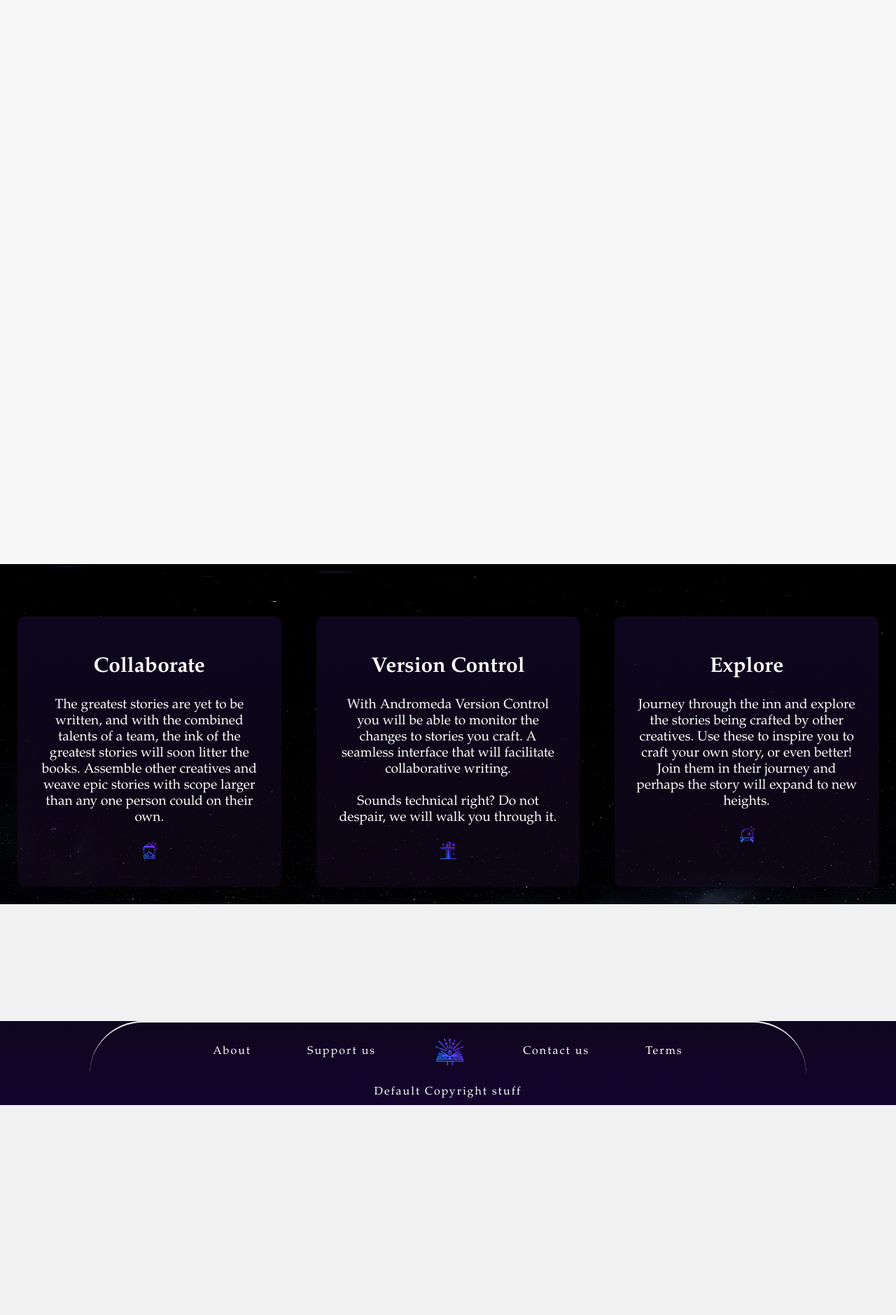
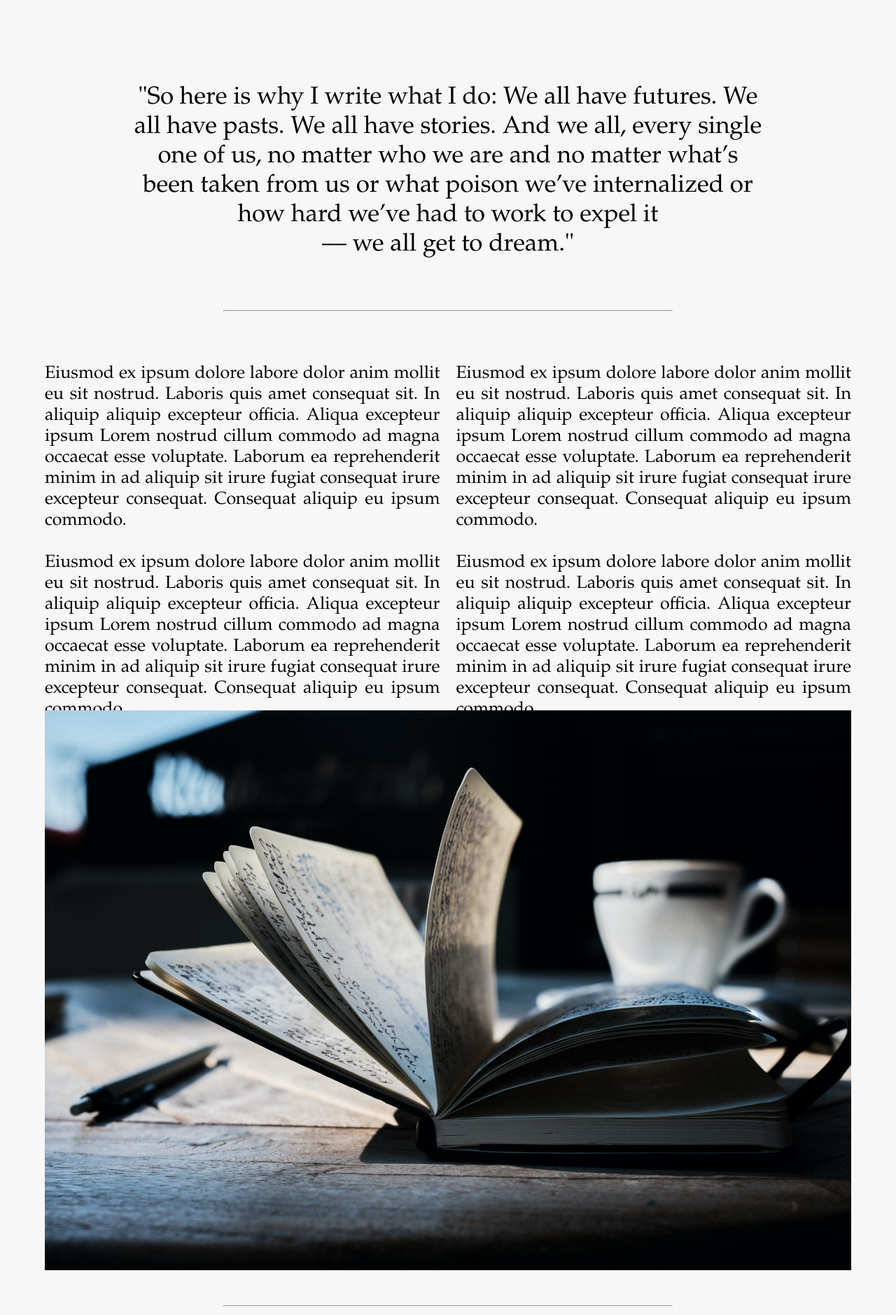
Before and after one commit to BaraKona/andromeda-inn--beta-, a React (Create React App) app: page /about in a window 1280 px wide. Shown: the part 560-2439 px from the top of the page at 70% size. Before the commit the page ends 2139 px from the top, so only its background shows below. Built offline with nearby package versions, Linux system fonts and the light colour scheme; no server answers.

Commit message:
aboutPage work

```diff
--- a/src/components/about/aboutAndro.js
+++ b/src/components/about/aboutAndro.js
@@ -20,10 +20,60 @@ export default function aboutAndro() {
             <div className = "problemStatement">
                 <div className = "problemContainer">
                     <img className="appleIcon floating" src={apple} alt="cauldron"/>
-                    <h1> The Problem </h1>
+                    <h1 className = "hCh1"> The Problem </h1>
                 </div>
+                <div className = "quote">
+                    <p> "So here is why I write what I do: We all have futures. We all have
+                        pasts. We all have stories. And we all, every single one of us, no
+                        matter who we are and no matter what’s
+                        been taken from us or what poison we’ve internalized or how hard we’ve had to work to expel
+                        it<br/> –– we all get to dream."</p>
+                </div>
+                <hr className = "hr"/>
+                <div className = "aboutText">
+                    <div className = "aboutT1">
+                        <p>
+                            Eiusmod ex ipsum dolore labore dolor anim mollit eu sit
+                            nostrud. Laboris quis amet consequat sit. In aliquip aliquip
+                            excepteur officia. Aliqua excepteur ipsum Lorem nostrud
+                            cillum commodo ad magna occaecat esse voluptate. Laborum
+                            ea reprehenderit minim in ad aliquip sit irure fugiat
+                            consequat irure excepteur consequat. Consequat aliquip eu
+                            ipsum commodo. <br/><br/>
+                            Eiusmod ex ipsum dolore labore dolor anim mollit eu sit
+                            nostrud. Laboris quis amet consequat sit. In aliquip aliquip
+                            excepteur officia. Aliqua excepteur ipsum Lorem nostrud
+                            cillum commodo ad magna occaecat esse voluptate. Laborum
+                            ea reprehenderit minim in ad aliquip sit irure fugiat
+                            consequat irure excepteur consequat. Consequat aliquip eu
+                            ipsum commodo.
+                        </p>
+                    </div>
+                    <div className = "aboutT2">
+                        <p>
+                            Eiusmod ex ipsum dolore labore dolor anim mollit eu sit
+                            nostrud. Laboris quis amet consequat sit. In aliquip aliquip
+                            excepteur officia. Aliqua excepteur ipsum Lorem nostrud
+                            cillum commodo ad magna occaecat esse voluptate. Laborum
+                            ea reprehenderit minim in ad aliquip sit irure fugiat
+                            consequat irure excepteur consequat. Consequat aliquip eu
+                            ipsum commodo. <br/><br/>
+                            Eiusmod ex ipsum dolore labore dolor anim mollit eu sit
+                            nostrud. Laboris quis amet consequat sit. In aliquip aliquip
+                            excepteur officia. Aliqua excepteur ipsum Lorem nostrud
+                            cillum commodo ad magna occaecat esse voluptate. Laborum
+                            ea reprehenderit minim in ad aliquip sit irure fugiat
+                            consequat irure excepteur consequat. Consequat aliquip eu
+                            ipsum commodo.
+                        </p>
+                    </div>
+                    <div className = "aboutT3" />
+                </div>
+                <hr />
+                <h1 className = "hCh1"> The Solution </h1>
             </div>
             <div className = "flex_items">
+
                 <div className = "col">
                     <div className="cardText">
                         <h2> Collaborate </h2>
@@ -56,25 +106,7 @@ export default function aboutAndro() {
                         <img className="cardImg" src={globe} alt="globe"   />
                     </div>
                 </div>
-                {/* <div className = "col">
-                    <div className="cardText">
-                        Laboris dolor tempor cillum veniam nisi et
-                        commodo non voluptate mollit pariatur ea amet.
-                        Eiusmod aute ad officia ad ullamco excepteur id dolore.
-                        Fugiat cupidatat elit minim duis id.
-                    </div>
-                </div>
-                <div className = "col">
-                    <div className="cardText">
-                        Laboris dolor tempor cillum veniam nisi et
-                        commodo non voluptate mollit pariatur ea amet.
-                        Eiusmod aute ad officia ad ullamco excepteur id dolore.
-                        Fugiat cupidatat elit minim duis id.
-                    </div>
-                </div> */}
             </div>
-                {/* <div className ="whiteLine"></div> */}
-
         </section>
     )
 }
--- a/src/components/css/aboutAndro.css
+++ b/src/components/css/aboutAndro.css
@@ -1,5 +1,5 @@
 .aboutAndro{
-    background-color: rgb(204, 204, 204);
+    background-color: rgb(247, 247, 247);
 }
 .aboutFrame{
     margin-top: 0;
@@ -20,7 +20,7 @@
     padding-top: 150px;
     margin-top: 0px;
     vertical-align: middle;
-    font-size: clamp(45px, 80px, 8vw);
+    font-size: clamp(60px, 80px, 8vw);
     font-weight:300;
     color: var(--text);
 }
@@ -44,14 +44,12 @@
 .flex_items {
     display: flex;
     flex-wrap: wrap;
-    background-image: url(./../../images/2k_stars_milky_way.jpg);
-    background-attachment: fixed;
     text-align: center;
-    padding-top: 50px;
+    margin: 50px 5%;
 }
 /*selects direct children*/
 .flex_items > *{
-    flex: 1 1 300px;
+    flex: 1 1 400px;
     min-height: 300px;
     border-radius: 10px;
     margin: 25px;
@@ -59,10 +57,10 @@
 .col{
     box-sizing: border-box;
     background:linear-gradient(to bottom,
-    rgb(14, 6, 31), rgba(38, 15, 56, 0.288));
+    rgb(0, 0, 0), rgb(14, 6, 31));
 }
 .col h2{
-    font-size: 30px;
+    font-size: 35px;
 }
 .col:hover h2{
     background-image: -webkit-linear-gradient(40deg,
@@ -83,38 +81,28 @@
 .cardText{
     padding: 30px;
     color:white;
-    font-size: 1.2em;
+    font-size: 1.5em;
 }
 .cardImg{
     height: 30px;
     width: 30px;
 }
 .problemStatement{
-    min-height: 130vh;
+    min-height: 150vh;
     margin-top: -100px;
     border-top-left-radius: 60% min(100px);
     border-top-right-radius: 60% min(100px);
     background-color: rgb(247, 247, 247);
     width:100%;
 }
-/* .whiteLine{
-    position: absolute;
-    top: 1450px;
-    background-color: white;
-    z-index: 10;
-    height: 200px;
-    width: 100%;
-    border-bottom-left-radius: 50% min(100px);
-    border-bottom-right-radius: 50% min(100px);
-} */
 .problemContainer{
     padding: 100px 50px 0 50px;
 
 }
-.problemContainer h1{
+.hCh1{
     text-align: center;
     padding: 0;
-    font-size: clamp(40px, 65px, 8vw);
+    font-size: clamp(50px, 65px, 8vw);
     /* text-orientation: upright;
     writing-mode: vertical-rl;
     text-transform: uppercase; */
@@ -122,7 +110,6 @@
     background-attachment: fixed;
     background-clip: text;
     color:transparent;
-    text-decoration: underline;
     letter-spacing: 3px;
 }
 .problemContainer p{
@@ -134,11 +121,80 @@
     display: block;
     margin: -50px auto 10px auto;
 }
+.quote{
+    text-align: center;
+    max-width: 1000px;
+    margin: 0 auto;
+    padding: 1%;
+}
+.quote p{
+    font-size: clamp(16px, 35px, 40px);
+    margin: 50px 5%;
+}
+.aboutText{
+    display: grid;
+    grid-template-columns: 1fr 1fr;
+    grid-template-rows: 400px 800px;
+    grid-column-gap: 2%;
+    grid-row-gap: 40px;
+    font-size: 25px;
+    margin: 50px 5%;
+    text-align: justify;
+}
+.aboutText .aboutT1{
+    grid-column: 1;
+    grid-row: 1;
+}
+.aboutText .aboutT2{
+    grid-column: 2;
+    grid-row: 1;
+}
+.aboutText .aboutT3{
+    grid-column: 1 / 3;
+    grid-row: 2;
+    background-image: url('../../images/yannick-pulver-hopX_jpVtRM-unsplash.jpg');
+    background-attachment: fixed;
+    background-size: 100% 100%;
+    background-repeat: no-repeat;
+}
 
-
-@media only screen and (max-width: 700px){
-    .problemContainer h1{
-        text-orientation:sideways;
-        writing-mode:horizontal-tb;
+@media only screen and (max-width: 1450px){
+    .aboutText{
+        grid-row-gap: 120px;
     }
 }
+@media only screen and (max-width: 1200px){
+    .aboutText{
+        grid-template-columns: 1fr;
+        grid-template-rows: 300px 300px 400px;
+        grid-row-gap: 50px;
+        text-align: center;
+    }
+    .aboutText .aboutT1{ grid-column: 1; grid-row: 1}
+    .aboutText .aboutT2{ grid-column: 1; grid-row: 2}
+    .aboutText .aboutT3{ grid-column: 1; grid-row: 3}
+}
+@media only screen and (max-width: 1020px){
+    .aboutText{grid-row-gap: 70px;}
+}
+@media only screen and (max-width: 860px){
+    .aboutText{grid-row-gap: 100px;}
+}
+@media only screen and (max-width: 750px){
+    .aboutText{grid-row-gap: 120px;}
+}
+@media only screen and (max-width: 720px){
+    .aboutText{grid-row-gap: 150px;}
+}
+@media only screen and (max-width: 660px){
+    .aboutText{ grid-row-gap: 180px;}
+}
+@media only screen and (max-width: 620px){
+    .aboutText{grid-row-gap: 210px;}
+}
+@media only screen and (max-width: 590px){
+    .aboutText{grid-row-gap: 250px;}
+}
+@media only screen and (max-width: 555px){
+    .aboutText{grid-row-gap: 300px;}
+}
--- a/src/components/css/footer.css
+++ b/src/components/css/footer.css
@@ -1,11 +1,13 @@
 .footer{
     width: 100%;
-    min-height: 15vh;
+    min-height: 10vh;
     background: linear-gradient(rgb(14, 6, 31), rgb(20, 4, 46)) ;
     position: relative;
-    margin-top: auto;
+    margin-bottom:-100px;
 }
 .footer p {
+    margin-top: auto;
+    margin-bottom: auto;
     color: white;
     letter-spacing: 2px;
     text-align: center;
@@ -13,7 +15,7 @@
 .footerContainer{
     /* background: radial-gradient(rgb(16, 3, 37), rgb(20, 4, 46)); */
     height: inherit;
-    min-height: 8vh;
+    min-height: 2vh;
     margin: auto 10%;
     padding-top: 10px;
     display:flex;
--- a/src/components/css/landingFrame.css
+++ b/src/components/css/landingFrame.css
@@ -4,7 +4,8 @@
     linear-gradient(to bottom, rgba(0, 0, 0, 0.562), rgba(0, 0, 0, 0)),
     url(./../../images/Johannes-Plenio-1080.jpg);
     background-repeat: no-repeat;
-    background-position-y: 0  ;
+    background-position-y: 0;
+    background-size: 100%;
     background-position-x: center;
     -webkit-font-smoothing: antialiased;
     -moz-osx-font-smoothing: grayscale;
--- a/src/index.css
+++ b/src/index.css
@@ -36,3 +36,6 @@ html, body {
 ::-webkit-scrollbar-thumb:hover {
   background: #555;
 }
+hr{
+  width: 50%;
+}
```
Also changed, not shown: src/images/yannick-pulver-hopX_jpVtRM-unsplash.jpg (added).
